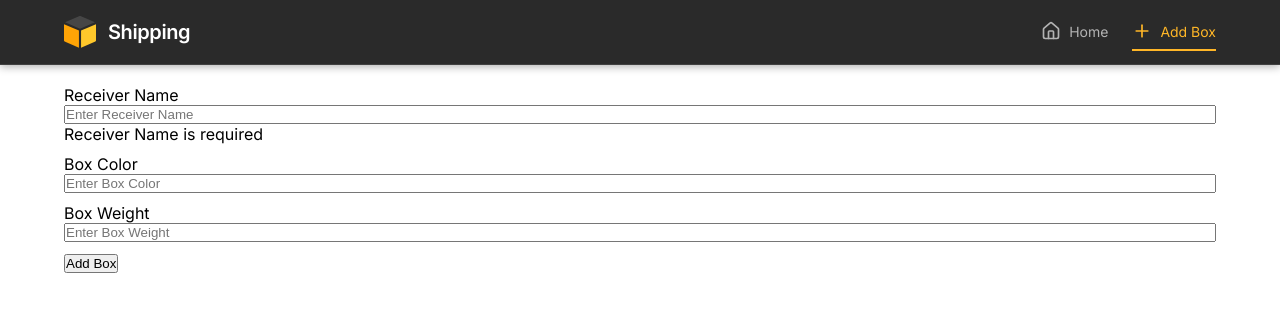
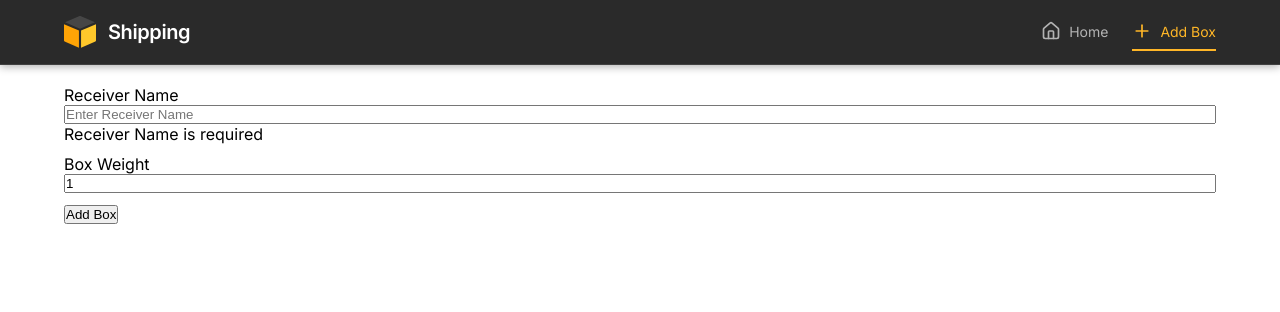
Before and after one commit to Paramvir27/Shipping-Box, a React (Vite) app: page /AddBox in a window 1280 px wide. Shown: the top 312 px of the page. Built offline with nearby package versions, Linux system fonts and the light colour scheme.

Commit message:
ADDED: Input Number

```diff
--- /dev/null
+++ b/src/components/Input/Number/index.jsx
@@ -0,0 +1,15 @@
+import React, { useId } from 'react'
+
+const InputNumber = ({ label, placeholder, value, getValidationMessage, onChange, ...props }) => {
+  const id = useId();
+
+  return (
+    <div>
+      <label htmlFor={id}>{label}</label>
+      <input placeholder={placeholder} type="number" id={id} value={value} onChange={onChange} {...props} />
+      <p>{getValidationMessage?.()}</p>
+    </div>
+  )
+}
+
+export default InputNumber
--- a/src/store/slices/addBoxSlice.js
+++ b/src/store/slices/addBoxSlice.js
@@ -2,7 +2,7 @@ import { createSlice } from '@reduxjs/toolkit'
 
 const initialState = {
   receiverName: "",
-  boxWeight: 0,
+  boxWeight: 1,
   boxColor: "#fff",
   destinationCountry: "",
 };
@@ -23,6 +23,9 @@ export const addBoxSlice = createSlice({
     },
     setDestinationCountry: (state, action) => {
       state.destinationCountry = action.payload
+    },
+    resetAddBox: () => {
+      return initialState
     }
   }
 })
@@ -31,7 +34,8 @@ export const {
   setReceiverName,
   setBoxWeight,
   setBoxColor,
-  setDestinationCountry
+  setDestinationCountry,
+  resetAddBox
 } = addBoxSlice.actions
 
 export default addBoxSlice.reducer
--- a/src/views/AddBox/index.jsx
+++ b/src/views/AddBox/index.jsx
@@ -1,8 +1,9 @@
 import React from 'react'
-import TextField from '../../components/Input/Text'
+import InputText from '../../components/Input/Text'
 import styles from './style.module.css'
 import { useDispatch, useSelector } from 'react-redux';
-import { setReceiverName } from '../../store/slices/addBoxSlice';
+import { setBoxWeight, setReceiverName } from '../../store/slices/addBoxSlice';
+import InputNumber from '../../components/Input/Number';
 
 const AddBox = () => {
   const dispatch = useDispatch();
@@ -19,17 +20,29 @@ const AddBox = () => {
     return null
   }
 
+  const handleBoxWeightChange = (event) => {
+    dispatch(setBoxWeight(Number(event.target.value)))
+  }
+
+  const handleBoxWeightValidation = () => {
+    if (boxWeight < 0) {
+      return "Box Weight is required"
+    }
+    return null
+  }
+
   const handleSubmit = (event) => {
     event.preventDefault();
     console.log(receiverName, boxWeight, boxColor, destinationCountry);
+    // dispatch(resetAddBox());
   }
 
   return (
     <div className={styles.parentWrapper}>
       <form onSubmit={handleSubmit}>
 
-        <TextField
-          isMandatory={true}
+        <InputText
+          required={true}
           label="Receiver Name"
           placeholder="Enter Receiver Name"
           value={receiverName}
@@ -37,8 +50,17 @@ const AddBox = () => {
           getValidationMessage={handleReceiverNameValidation}
         />
 
-        <TextField label="Box Color" placeholder="Enter Box Color" />
-        <TextField label="Box Weight" placeholder="Enter Box Weight" />
+        <InputNumber
+          required={true}
+          label="Box Weight"
+          placeholder="Enter Box Weight"
+          value={boxWeight}
+          min="0.1" max="100"
+          step="0.1"
+          onChange={handleBoxWeightChange}
+          getValidationMessage={handleBoxWeightValidation}
+        />
+
 
         <button type="submit">Add Box</button>
       </form>
```
